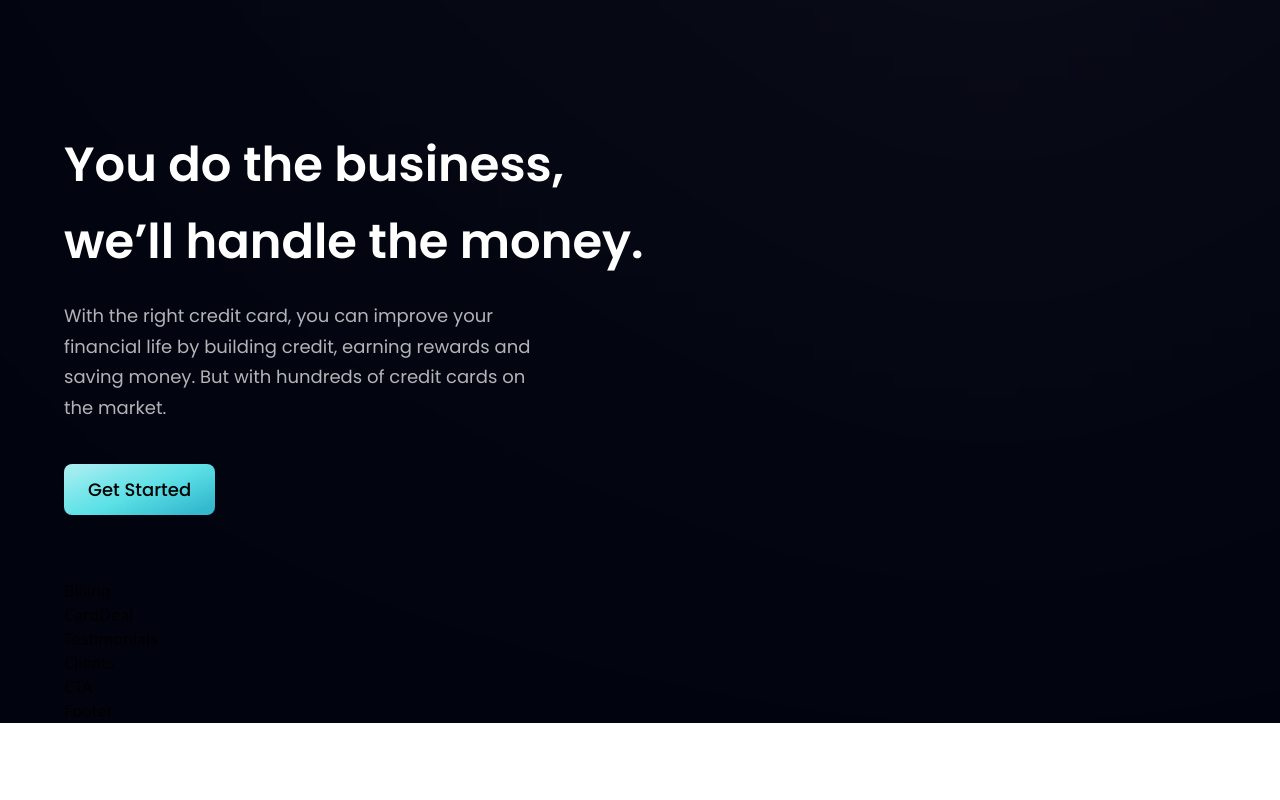
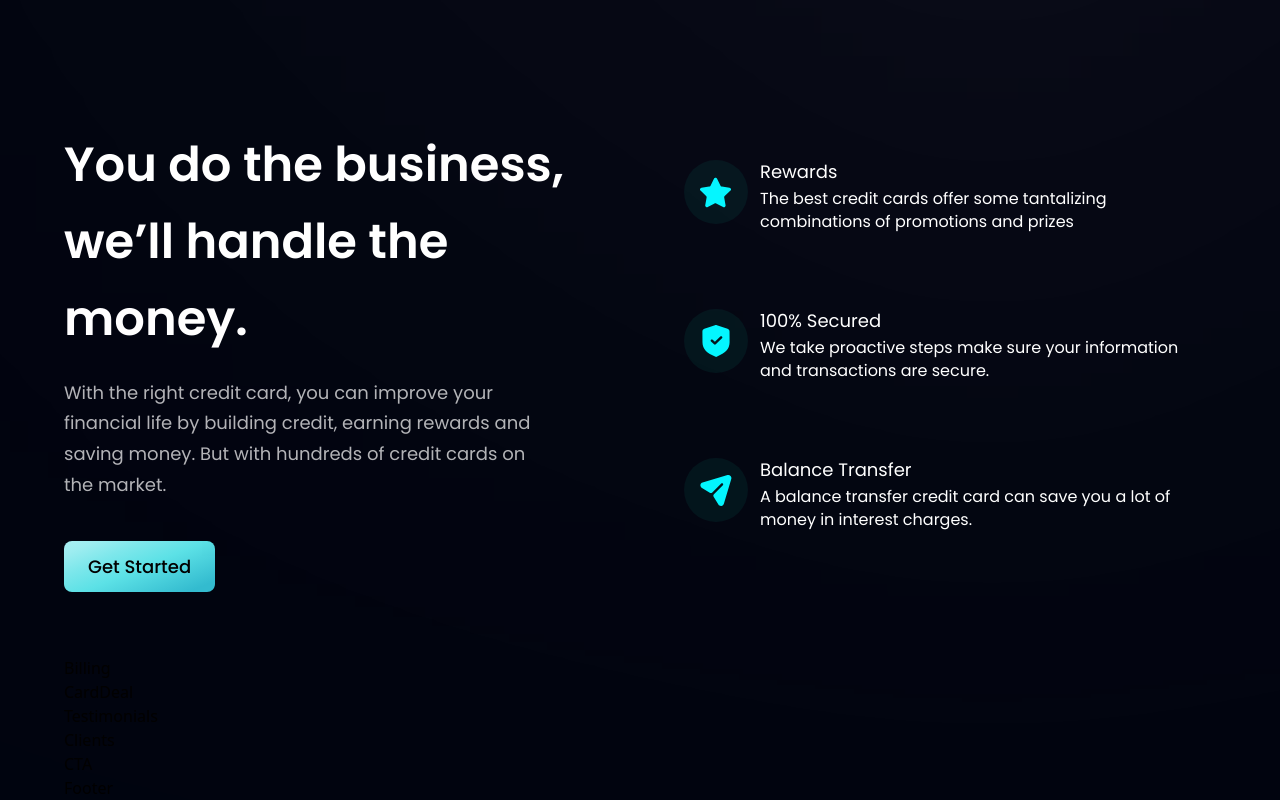
Before and after one commit to eric-antonio/bank_modern_app, a React (Vite) app: page / in a window 1280 px wide. Shown: the part 938-1738 px from the top of the page. Before the commit the page ends 1661 px from the top, so only its background shows below. Built offline with nearby package versions, Linux system fonts and the light colour scheme.

Commit message:
Update Business.jsx

```diff
--- a/src/components/Business.jsx
+++ b/src/components/Business.jsx
@@ -1,6 +1,20 @@
 import styles, { layout } from "../style";
 import { features } from "../constants";
-import { Button } from "./index";
+import { Button, FeedBackCard } from "./index";
+
+const FeatureCard = ({icon , title , content ,index }) => {
+  return (
+    <div className={`flex flex-row p-6  rounded-[20px] ${index !== features.length -1 ?  "mb-6" : "mb-0" } feature-card`}>
+      <div className={`w-[64px] h-[64px] rounded-full ${styles.flexCenter} bg-dimBlue`}>
+        <img src={icon} alt="icon" className="w-[50%] h-[50%] object-contain" />
+      </div>
+      <div className="flex-1 flex-col ml-3">
+        <h4 className="font-poppins font-normal text-white text-[18px] leading-[23px] mb-1">{title}</h4>
+        <p className="font-poppins text-dimWhite  text-white text-[16px] leading-[23px] mb-1" >{content}</p>
+      </div>
+    </div>
+  )
+}
 
 const Business = () => {
   return (
@@ -17,6 +31,12 @@ const Business = () => {
         </p>
         <Button styles="mt-10"/>
       </div>
+
+      <div className={`${layout.sectionImg} flex-col `}>
+        {features.map((feature, index) => (
+          <FeatureCard key={feature.id} {... feature} />
+        ))}
+      </div>
     </section>
   );
 };
```
